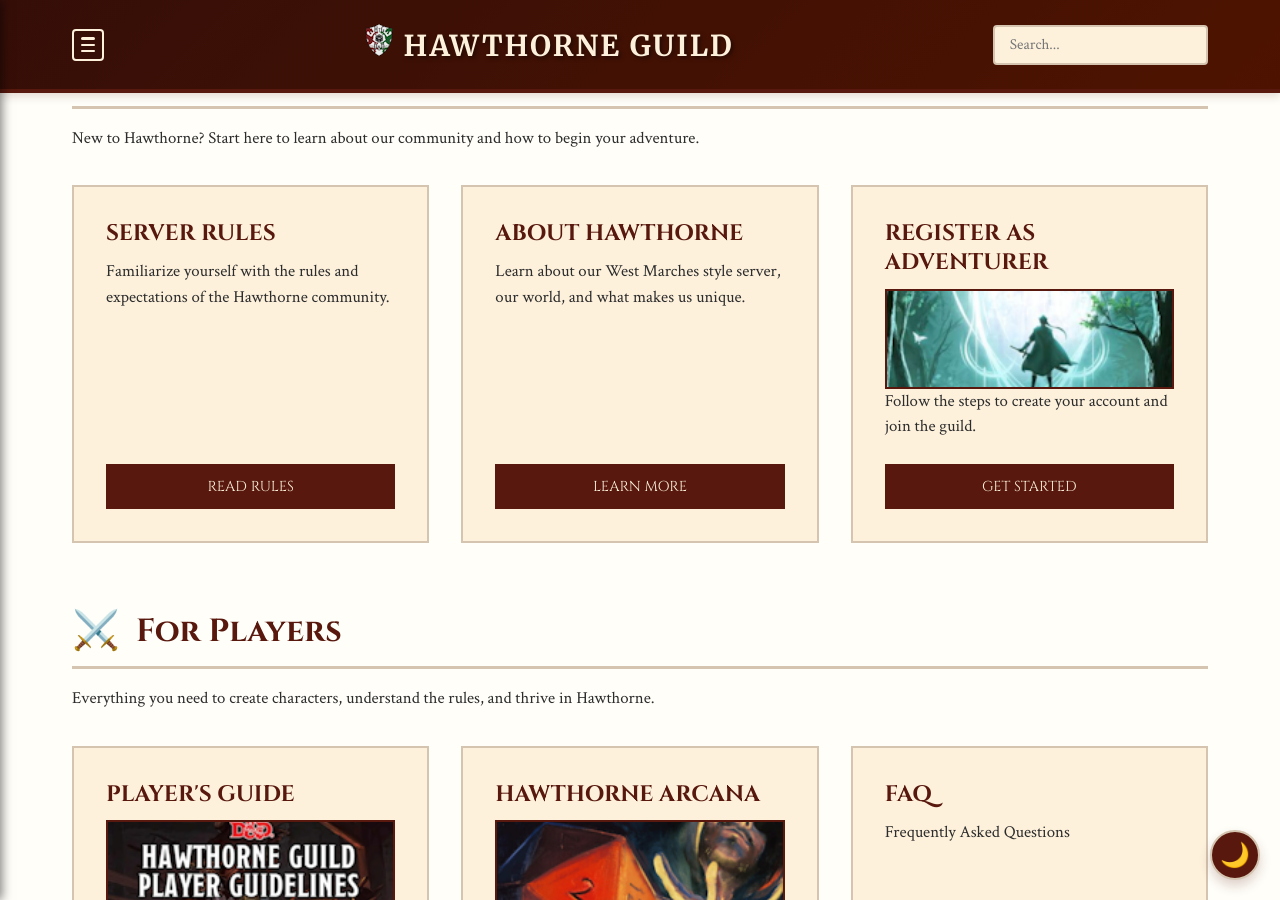
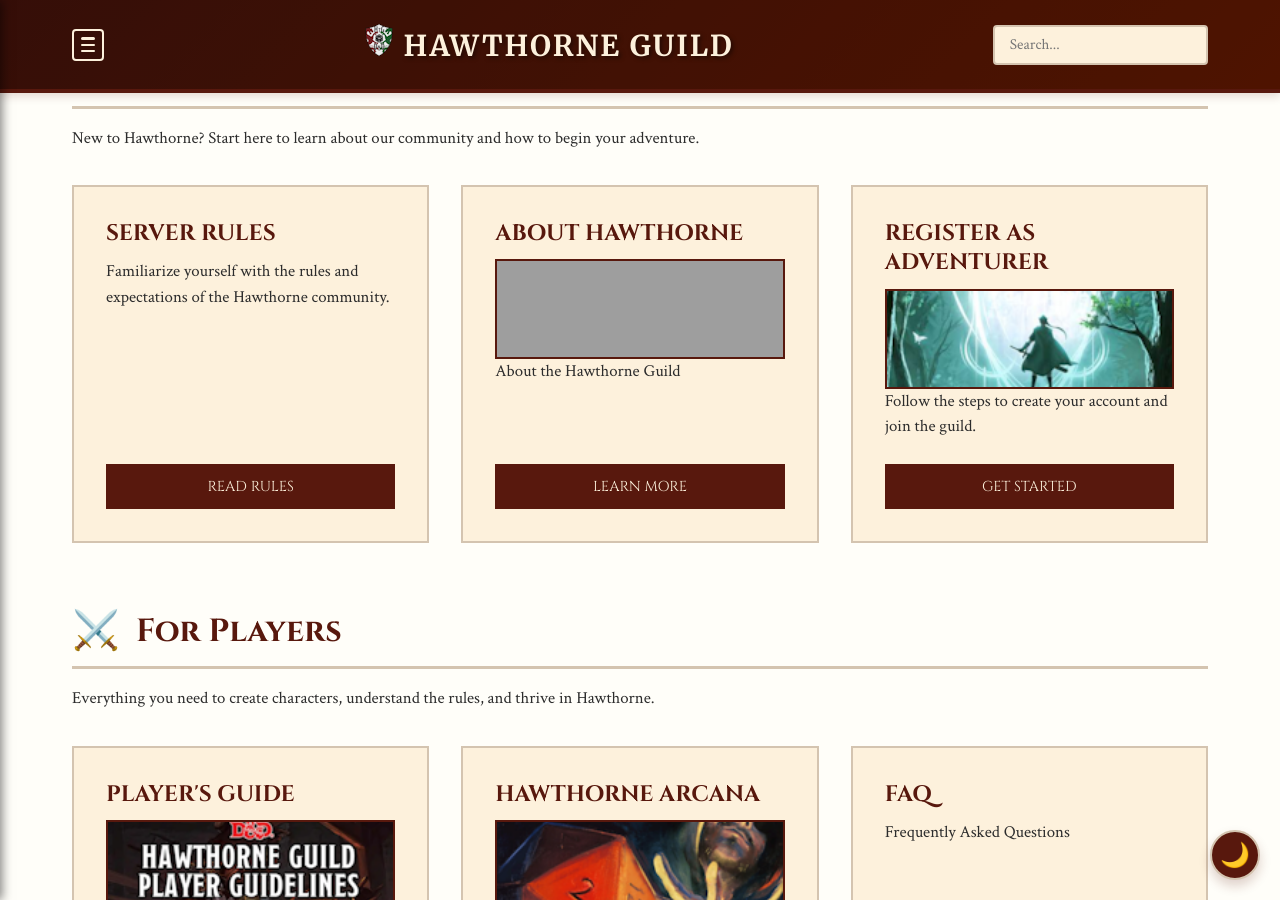
Before and after one commit to coconutswallow/Guides, a Jekyll site: the page built from index.html, in a window 1280 px wide and 900 px high, scrolled down 369 px. Built offline with Jekyll 4.4.1, drawn with Linux system fonts in a browser that asks for light colours; comment, search, counter and statistics services are not loaded; grey boxes are pictures that could not be loaded.

Commit message:
icon change

```diff
--- a/index.html
+++ b/index.html
@@ -28,7 +28,8 @@
 
     <div class="feature-card">
       <h3>About Hawthorne</h3>
-      <p>Learn about our West Marches style server, our world, and what makes us unique.</p>
+      <img src="{{ site.baseurl }}/assets/thumbnails/guild-icon-large" alt="Hawthorne Arcana" class="card-thumbnail">
+      <p>About the Hawthorne Guild</p>
       <a href="{{ 'players-guide/getting-started/about-hawthorne/' | relative_url }}" class="card-button">Learn More</a>
     </div>
 
@@ -84,6 +85,7 @@
   <div class="card-grid">
     <div class="feature-card">
       <h3>DM's Guide</h3>
+      <img src="{{ site.baseurl }}/assets/thumbnails/dms-guide-cover.png" alt="Hawthorne Arcana" class="card-thumbnail">
       <p>This document provides all of the information and rules you’ll need to know for DMing on the Hawthorne Guild 5th edition D&D server.</p>
       <a href="https://drive.google.com/file/d/1MiXp60GBg2ZASiiGjgFtTRFHp7Jf0m2P/view?usp=sharing" class="card-button">Read Guide</a>
     </div>
```
Also changed, not shown: assets/thumbnails/guild-icon-large.png.
